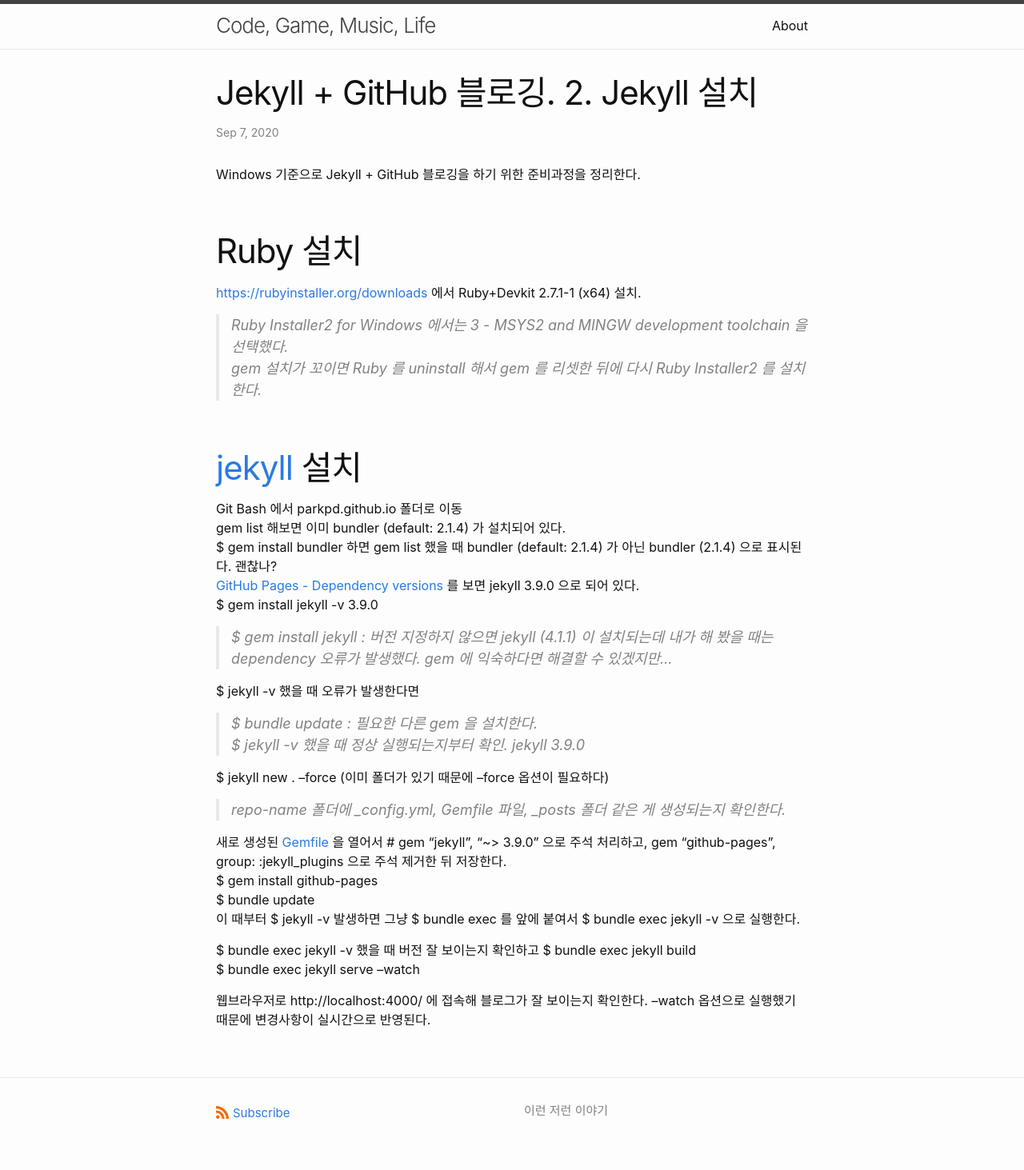
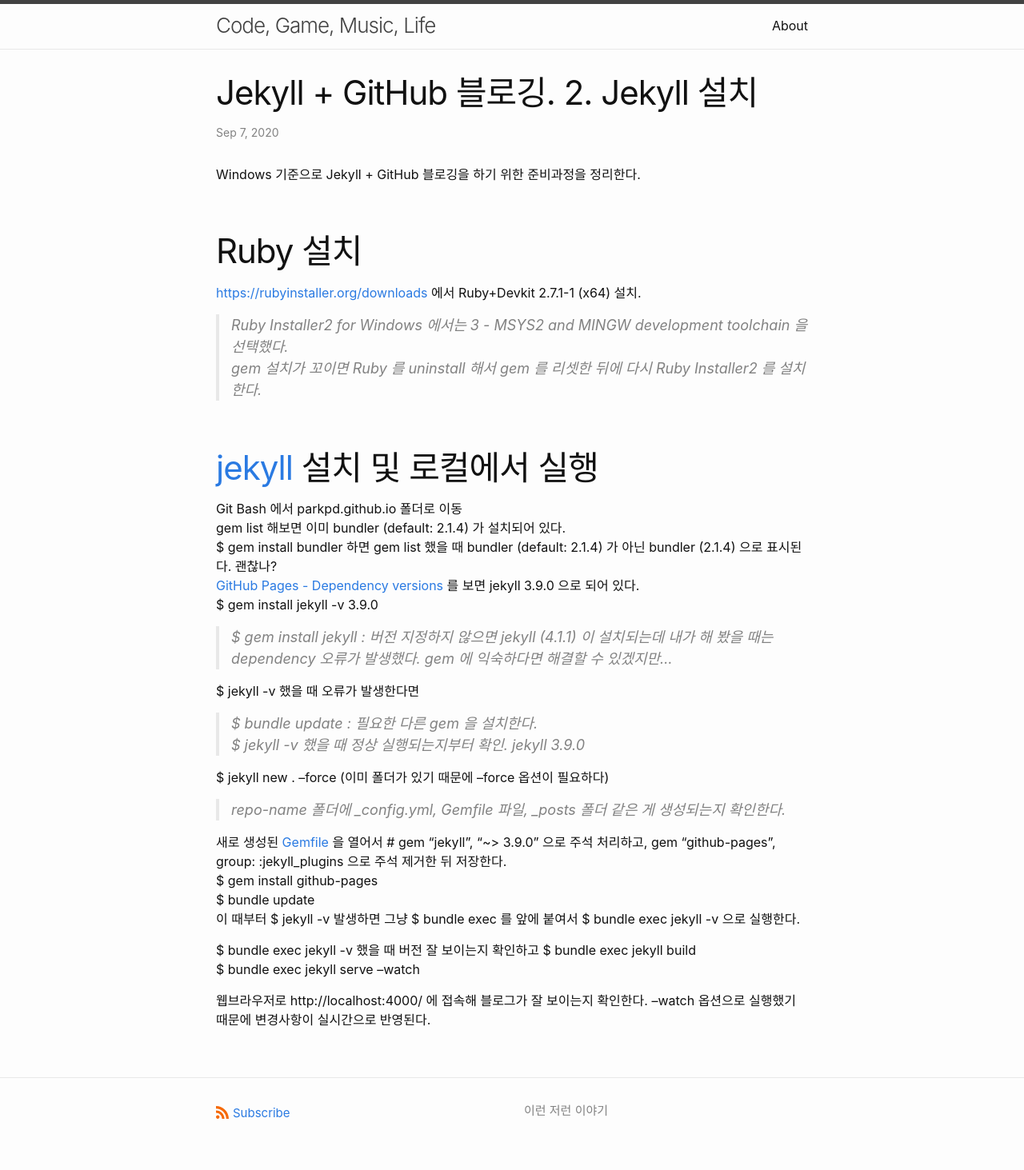
Before and after one commit to parkpd/parkpd.github.io, a Jekyll site: the page built from _posts/2020-09-07-how-to-jekyll-install.md, in a window 1280 px wide. Shown: the whole page at 80% size. Built offline with Jekyll 4.4.1, drawn with Linux system fonts in a browser that asks for light colours; comment, search, counter and statistics services are not loaded.

Commit message:
post edit

```diff
--- a/_posts/2020-09-07-how-to-jekyll-install.md
+++ b/_posts/2020-09-07-how-to-jekyll-install.md
@@ -9,7 +9,7 @@
 > Ruby Installer2 for Windows 에서는 3 - MSYS2 and MINGW development toolchain 을 선택했다.
 > gem 설치가 꼬이면 Ruby 를 uninstall 해서 gem 를 리셋한 뒤에 다시 Ruby Installer2 를 설치한다.
 
-# [jekyll](https://jekyllrb.com) 설치
+# [jekyll](https://jekyllrb.com) 설치 및 로컬에서 실행
 Git Bash 에서 parkpd.github.io 폴더로 이동
 gem list 해보면 이미 bundler (default: 2.1.4) 가 설치되어 있다.
 $ gem install bundler 하면 gem list 했을 때 bundler (default: 2.1.4) 가 아닌 bundler (2.1.4) 으로 표시된다. 괜찮나?
```
